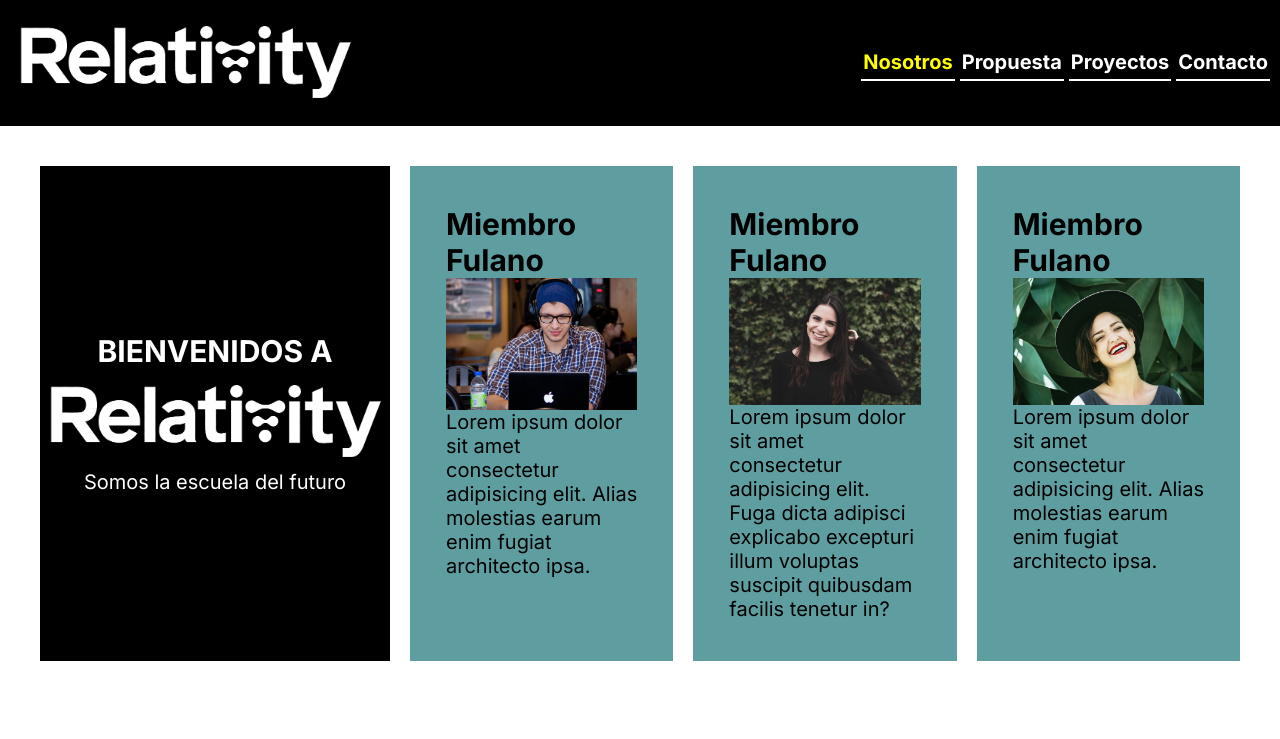
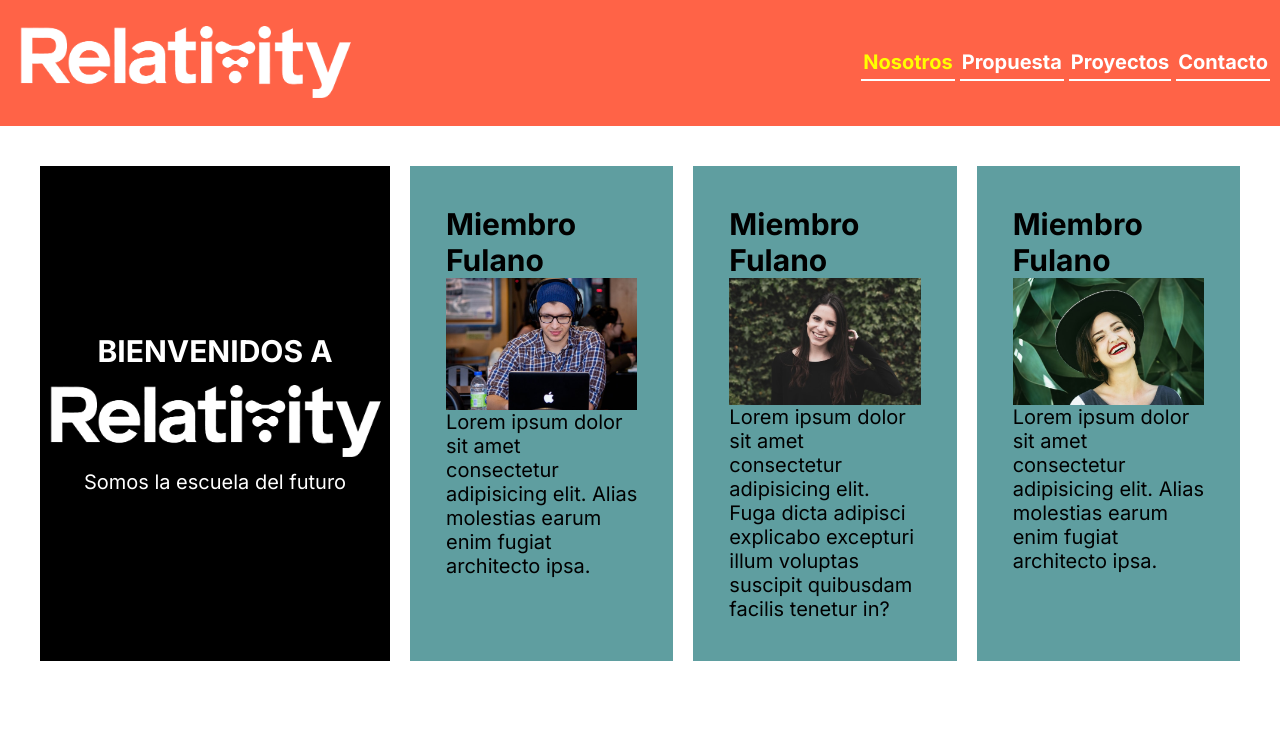
Before and after one commit to joseamadorg/repo44585, a plain HTML site: page vistas/nosotros.html in a window 1280 px wide. Shown: the top 739 px of the page. Drawn offline with Linux system fonts and the light colour scheme; some icons are missing; a web font is replaced by a local one.

Commit message:
Ahora tanto header como btn tienen color tomato

```diff
--- a/estilos/css/styles.css
+++ b/estilos/css/styles.css
@@ -74,7 +74,7 @@ p{
 /* FIN CLASES UTILITITARIAS*/
 
 .header {
-    background-color: black;
+    background-color: tomato;
     display: flex;
     align-items: center;
     justify-content: space-between;
```
